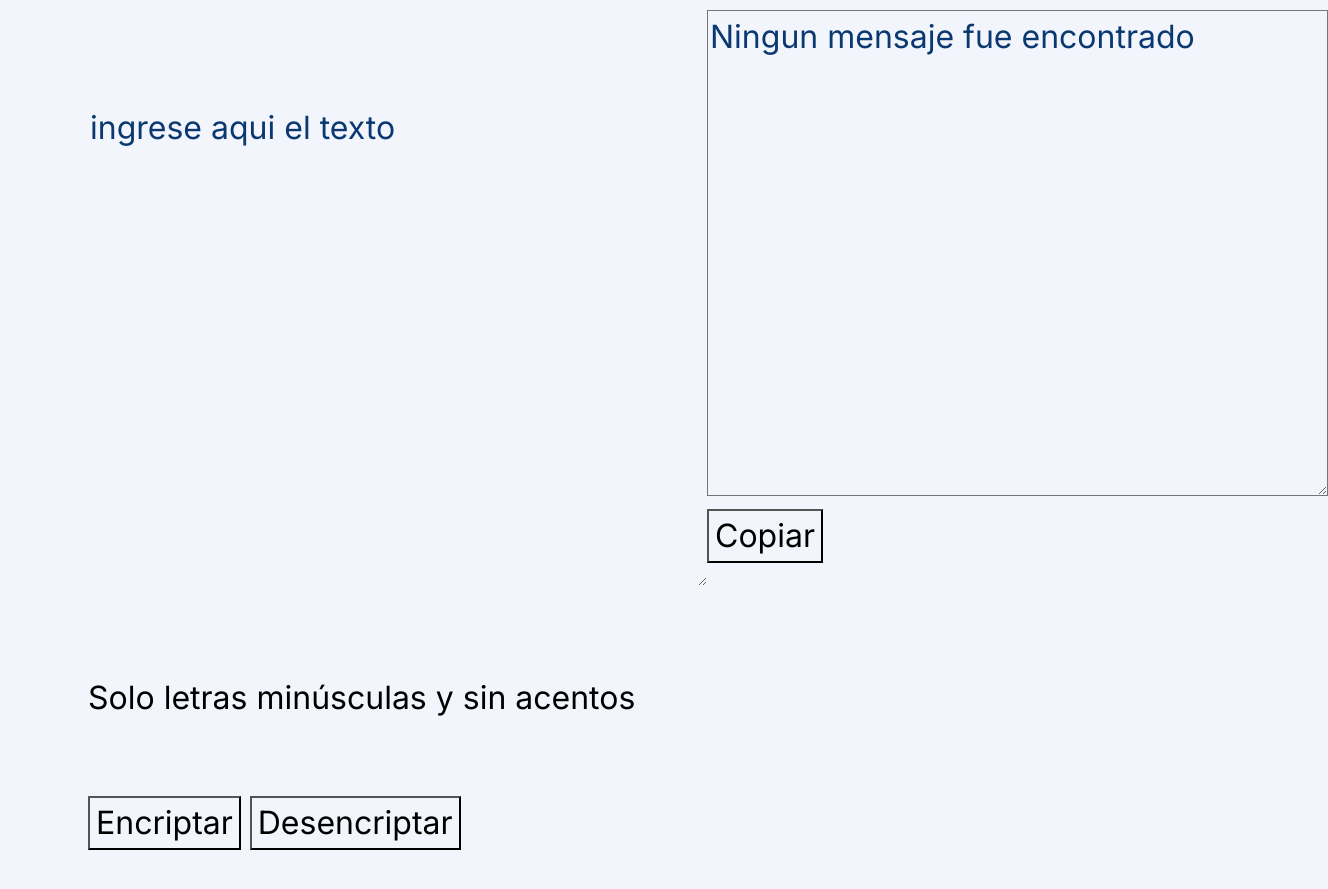
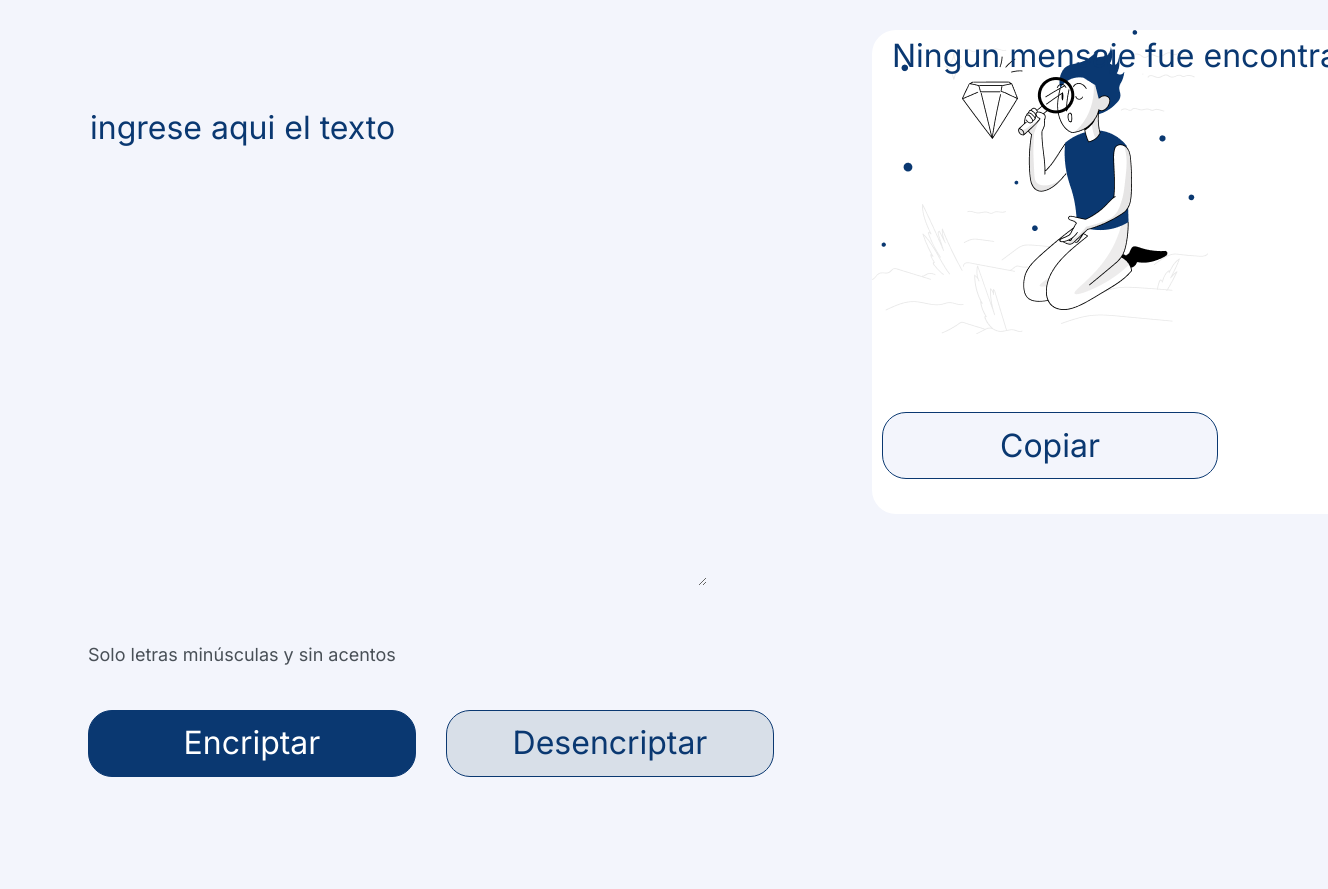
Before and after one commit to JuanAguila/AluraEncriptador, a plain HTML site: page index.html in a window 1280 px wide. Shown: the part 59-948 px from the top of the page, 1328 px wide, since content can reach past the window. After the commit the page ends 886 px from the top, so only its background shows below. Drawn offline with Linux system fonts and the light colour scheme.

Commit message:
adaptando CSS

```diff
--- a/css/style.css
+++ b/css/style.css
@@ -34,3 +34,63 @@ main{
 .textEncriptador:focus{
     outline: none;
 }
+
+.textDesncriptador{
+    background: white;
+    background-image: url("/img/Muñeco.png");
+    background-repeat: no-repeat;
+    border: none;
+    border-radius: 24px;
+    color: #0A3871;
+    margin-left: 98px;
+    margin-top: 20px;
+    padding-left: 20px;
+    position: fixed;
+}
+.textDesncriptador:focus{
+    outline: none;
+}
+
+.botones{
+    display: flex;
+    margin-top: 18px;
+}
+
+.btnEncriptar{
+    background-color: #0A3871;
+    border: 1px solid #0A3871;
+    border-radius: 24px;
+    color: white;
+    cursor: pointer;
+    height: 67px;
+    width: 328px;
+}
+
+.btnDesencriptar{
+    background-color: #d8dfe8;
+    border: 1px solid #0A3871;
+    border-radius: 24px;
+    color: #0A3871;
+    cursor: pointer;
+    height: 67px;
+    width: 328px;
+    margin-left: 30px;
+}
+
+.btnCopiar{
+
+    border: 1px solid #0A3871;
+    border-radius: 24px;
+    color: #0A3871;
+    cursor: pointer;
+    height: 67px;
+    width: 336px;
+    margin-left: 108px;
+    margin-top: 402px;
+    position: absolute;
+}
+
+.informacion{
+    color: #495057;
+    font-size: 18px;
+}
--- a/index.html
+++ b/index.html
@@ -18,9 +18,9 @@
         <section>
             <textarea class="textEncriptador" cols="30" rows="10" placeholder="Ingrese aqui el texto"></textarea>
             <div>
-                <h6 class="mensaje">Solo letras minúsculas y sin acentos</h6>
+                <h6 class="informacion">Solo letras minúsculas y sin acentos</h6>
             </div>
-            <div>
+            <div class="botones">
                 <button class="btnEncriptar">Encriptar</button>
                 <button class="btnDesencriptar">Desencriptar</button>
             </div>
```
